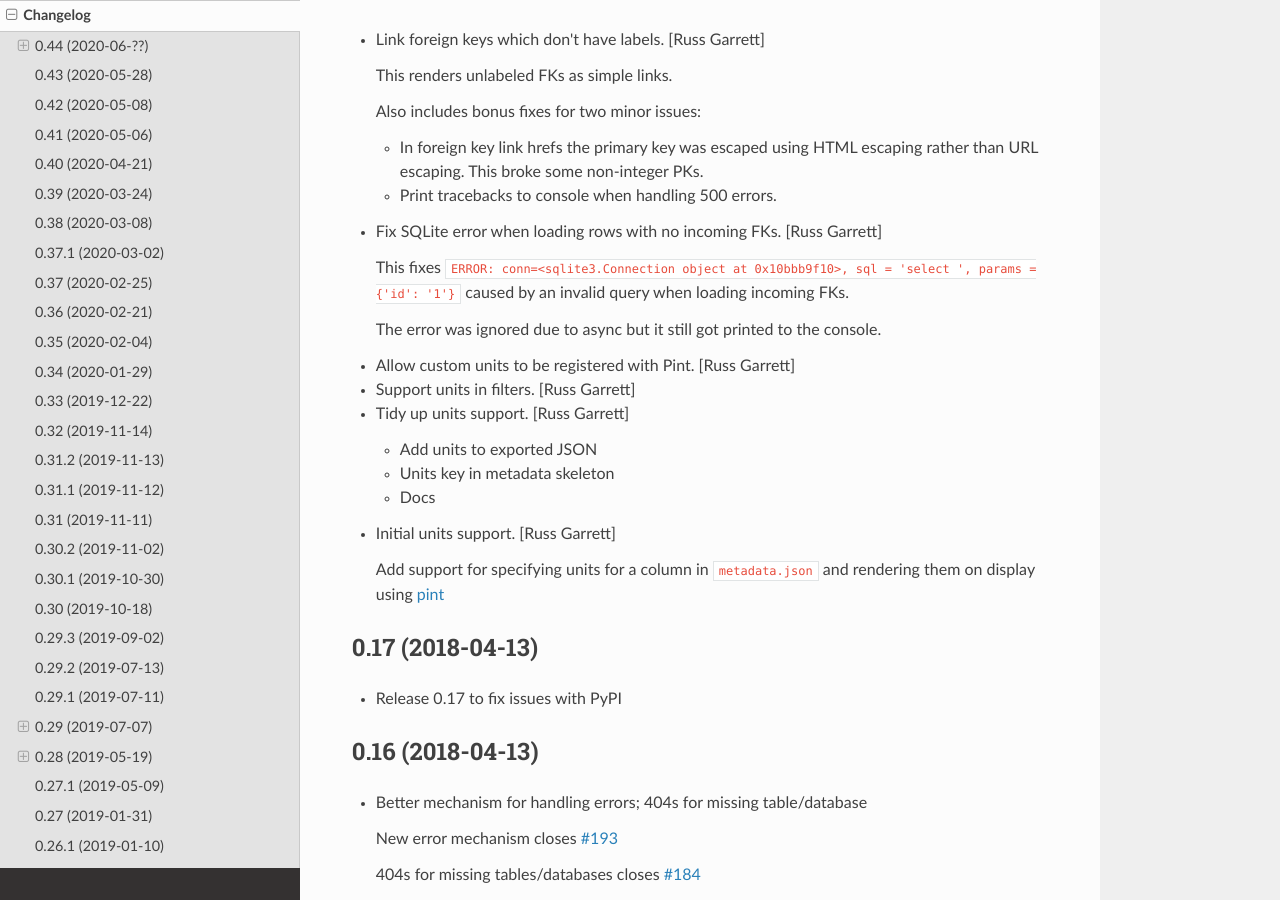
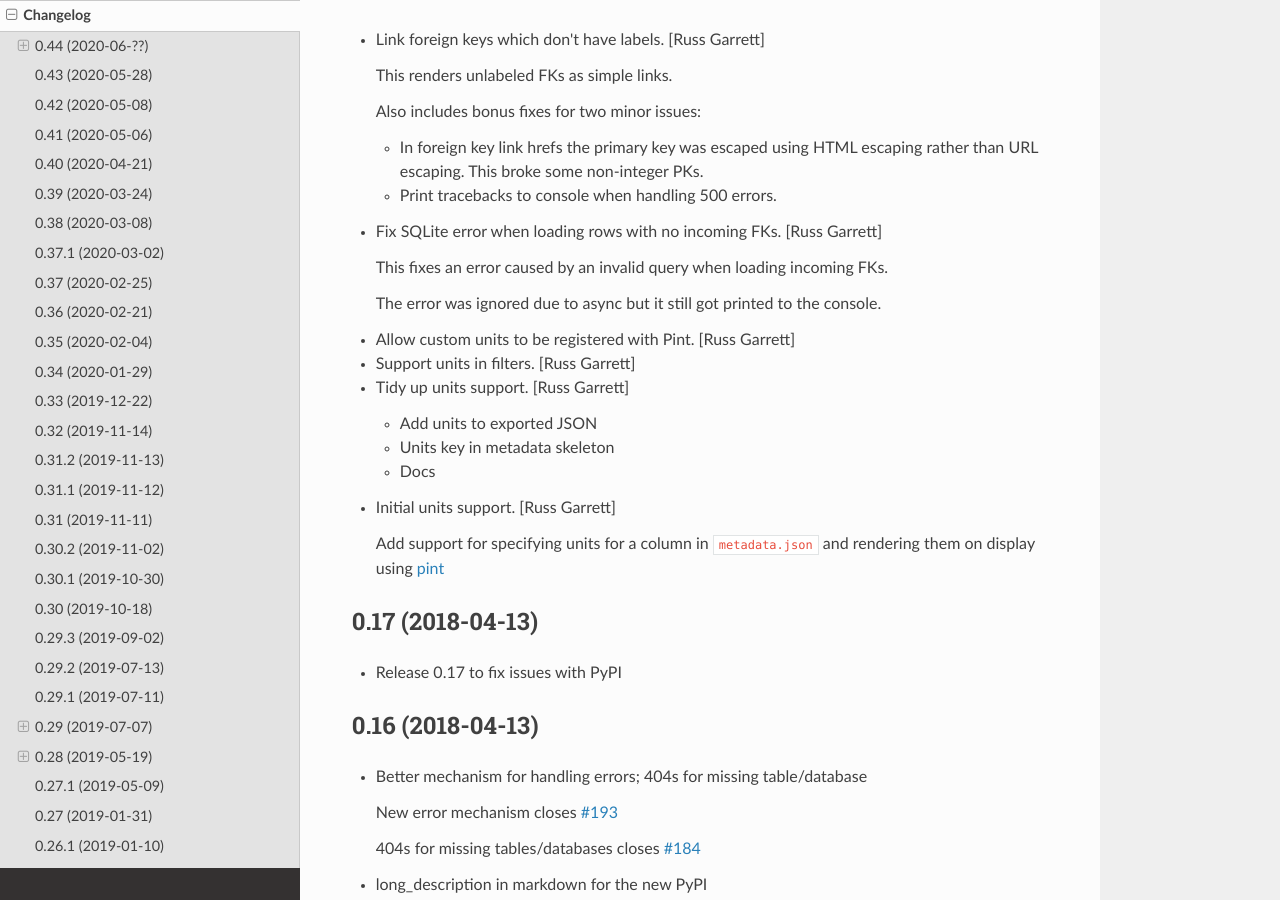
Before and after one commit to simonw/datasette, a Sphinx documentation site: the page built from docs/changelog.rst, in a window 1280 px wide and 900 px high, scrolled down 25483 px. Built offline with Sphinx 7.4.7 and the Read the Docs theme 2.0.0, drawn with Linux system fonts in a browser that asks for light colours.

Commit message:
Hopefully fix horizontal scroll with changelog on mobile

```diff
--- a/docs/changelog.rst
+++ b/docs/changelog.rst
@@ -1051,9 +1051,7 @@
 - Fix SQLite error when loading rows with no incoming FKs. [Russ
   Garrett]
 
-  This fixes ``ERROR: conn=<sqlite3.Connection object at 0x10bbb9f10>, sql
-  = 'select ', params = {'id': '1'}`` caused by an invalid query when
-  loading incoming FKs.
+  This fixes an error caused by an invalid query when loading incoming FKs.
 
   The error was ignored due to async but it still got printed to the
   console.
```
